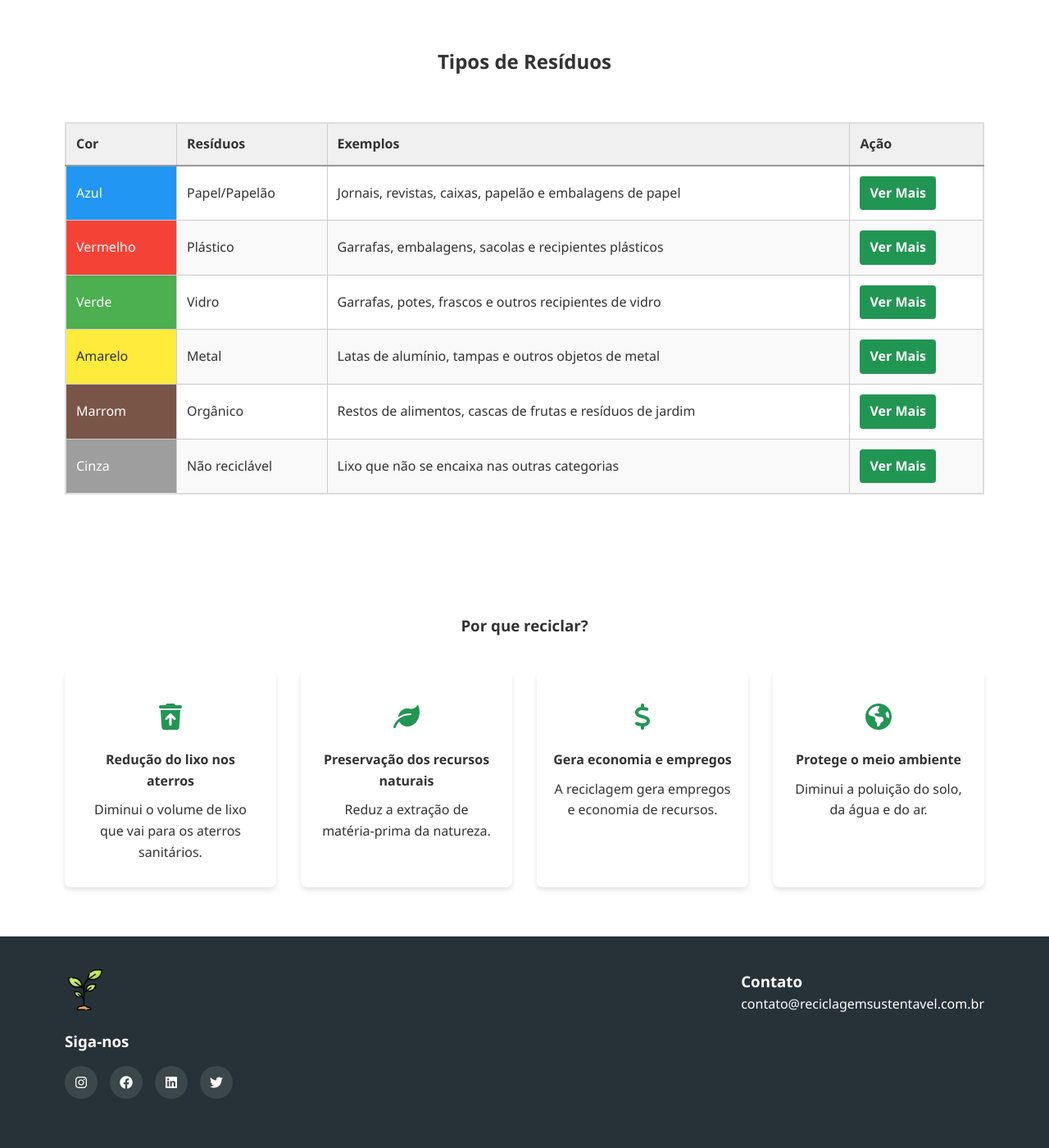
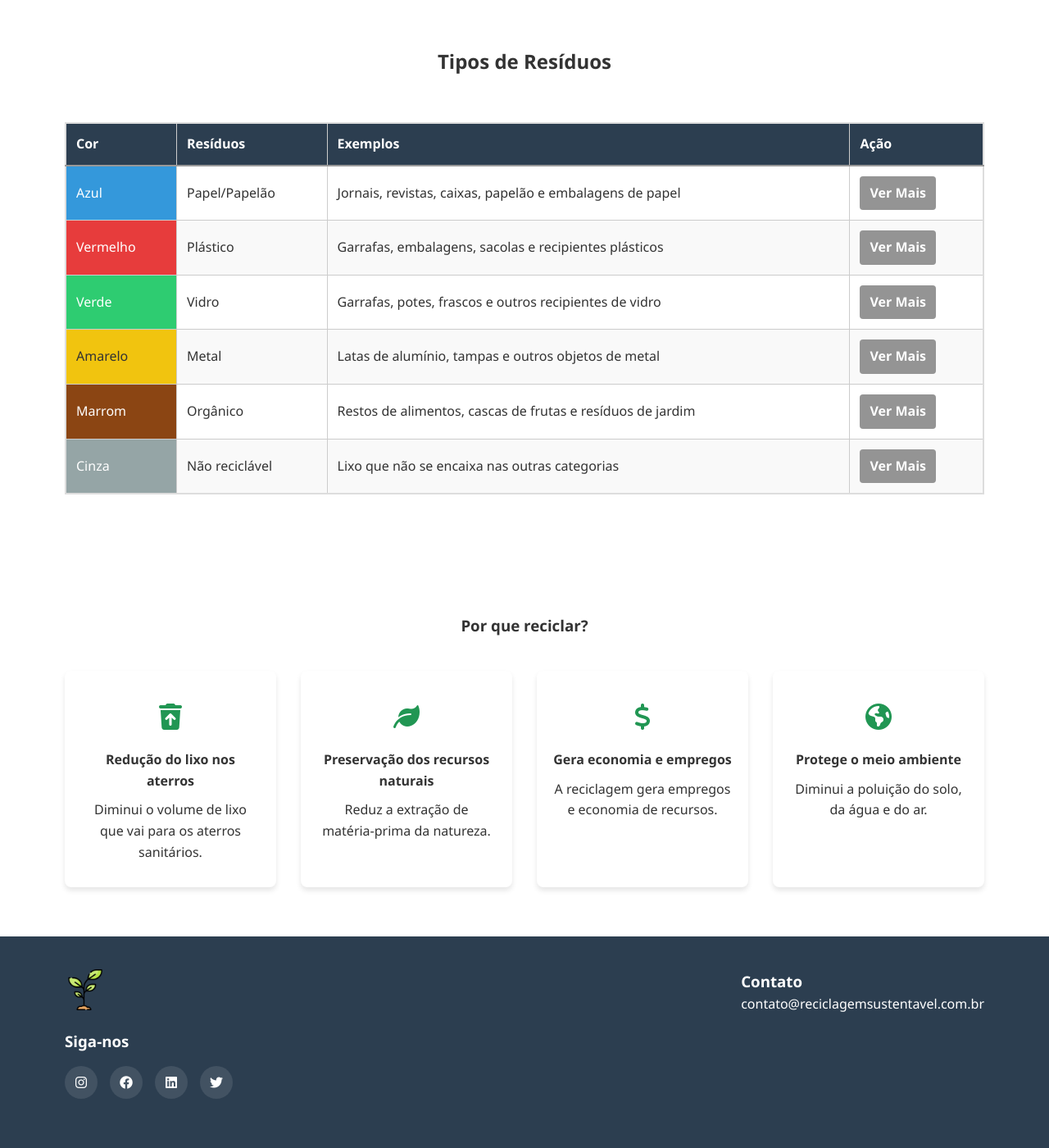
Before and after one commit to GuillhermeHenrique/reciclagem_pi, a PHP site: page / in a window 1280 px wide. Shown: the part 472-1872 px from the top of the page at 82% size. Run offline with PHP 8.4, Linux system fonts and the light colour scheme.

Commit message:
atualizacoes

```diff
--- a/css/style.css
+++ b/css/style.css
@@ -136,15 +136,16 @@ td {
 }
 
 th {
-  background: #f0f0f0;
+  background: #2C3E50;
   font-weight: 700;
   border-bottom: 2px solid #999;
+  color: white;
 }
 
 .btn {
   display: inline-block;
   padding: 8px 12px;
-  background-color: #219653;
+  background-color: #949494;
   color: white;
   border-radius: 4px;
   text-align: center;
@@ -153,37 +154,37 @@ th {
 }
 
 .btn:hover {
-  background-color: #1b7c44;
+  background-color: #219653;
 }
 
 
 tr.azul>td:first-child {
-  background: #2196F3;
+  background: #3498DB;
   color: white;
 }
 
 tr.vermelho>td:first-child {
-  background: #F44336;
+  background: #E73C3C;
   color: white;
 }
 
 tr.verde>td:first-child {
-  background: #4CAF50;
+  background: #2ECC71;
   color: white;
 }
 
 tr.amarelo>td:first-child {
-  background: #FFEB3B;
+  background: #F1C40F;
   color: #333;
 }
 
 tr.marrom>td:first-child {
-  background: #795548;
+  background: #8B4513;
   color: white;
 }
 
 tr.cinza>td:first-child {
-  background: #9E9E9E;
+  background: #95A5A6;
   color: white;
 }
 
@@ -234,7 +235,7 @@ tr:nth-child(even) {
 
 /* Rodapé */
 footer {
-  background-color: #263238;
+  background-color: #2C3E50;
   color: white;
   padding: 40px 0;
 }
```
